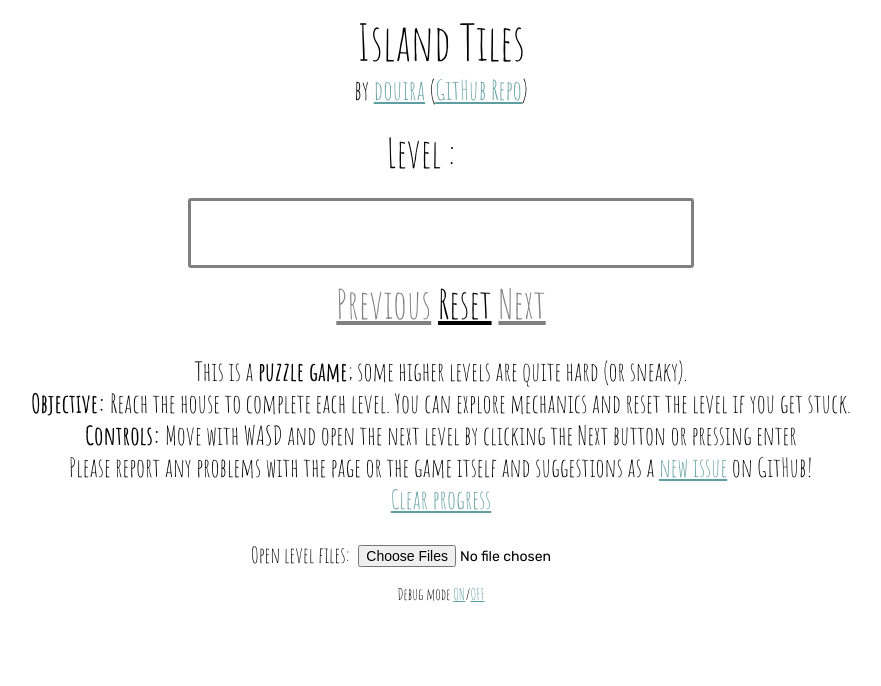
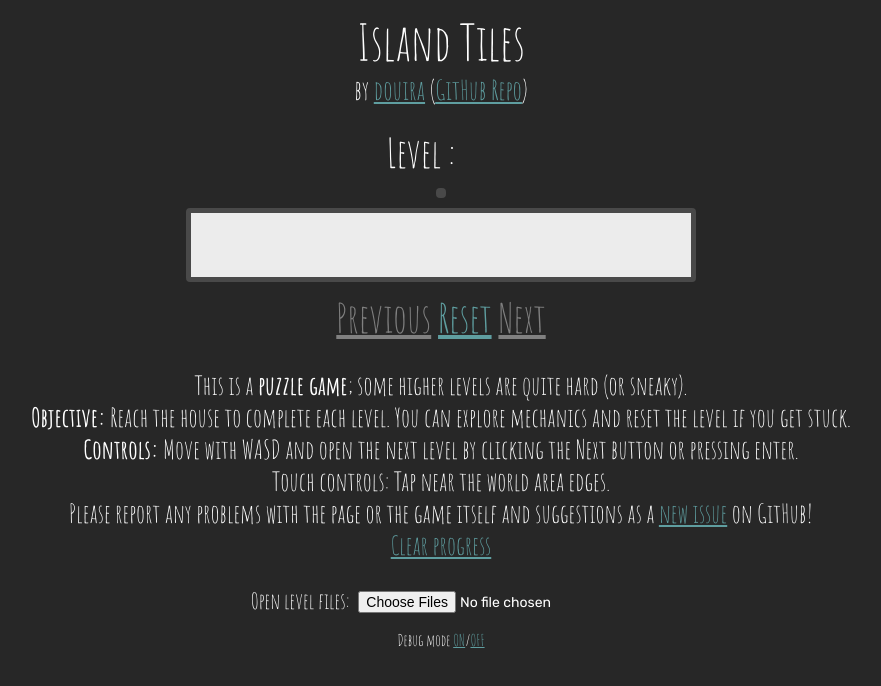
Before and after one commit to douira/island-tiles, a website: page index.html in a window 1280 px wide. Shown: the whole page, without its empty margins (199-1080 px from the left). Drawn offline with nearby package versions, Linux system fonts and the light colour scheme; a script that the page names is missing.

Commit message:
adjust styling

```diff
--- a/index.html
+++ b/index.html
@@ -56,7 +56,8 @@
         <b>Objective:</b> Reach the house to complete each level. You can
         explore mechanics and reset the level if you get stuck.<br />
         <b>Controls:</b> Move with WASD and open the next level by clicking the
-        Next button or pressing enter<br />
+        Next button or pressing enter.<br />
+        Touch controls: Tap near the world area edges.<br />
         Please report any problems with the page or the game itself and
         suggestions as a
         <a href="https://github.com/douira/island-tiles/issues/new"
@@ -73,6 +74,6 @@
         Debug mode <a href="?debug=true">ON</a>/<a href="?debug=false">OFF</a>
       </p>
     </div>
-    <div id="preload-container" style="display: none;"></div>
+    <div id="preload-container" style="display: none"></div>
   </body>
 </html>
--- a/style.css
+++ b/style.css
@@ -3,6 +3,8 @@ body {
   margin: 0px;
   padding: 10px;
   text-align: center;
+  background-color: rgb(39, 39, 39);
+  color: white;
 }
 
 #title {
@@ -41,10 +43,6 @@ a {
   margin-right: 40px;
 }
 
-#next-level, #prev-level, #reset-level {
-  color: black;
-}
-
 #container {
   width: auto;
 }
@@ -54,13 +52,17 @@ a {
 }
 
 #field {
-  border: none;
   border-spacing: 0px;
 }
 
 #field, #item-list {
   margin-left: auto;
   margin-right: auto;
+  background-color: rgb(236, 236, 236);
+  color: black;
+  overflow: hidden;
+  border: solid rgb(73, 73, 73) 5px;
+  border-radius: 4px;
 }
 
 #field tr, #field td {
@@ -132,8 +134,6 @@ a {
   width: 500px;
   height: 64px;
   margin-top: 10px;
-  border: solid grey 3px;
-  border-radius: 3px;
   font-size: 40px;
 }
 
```
